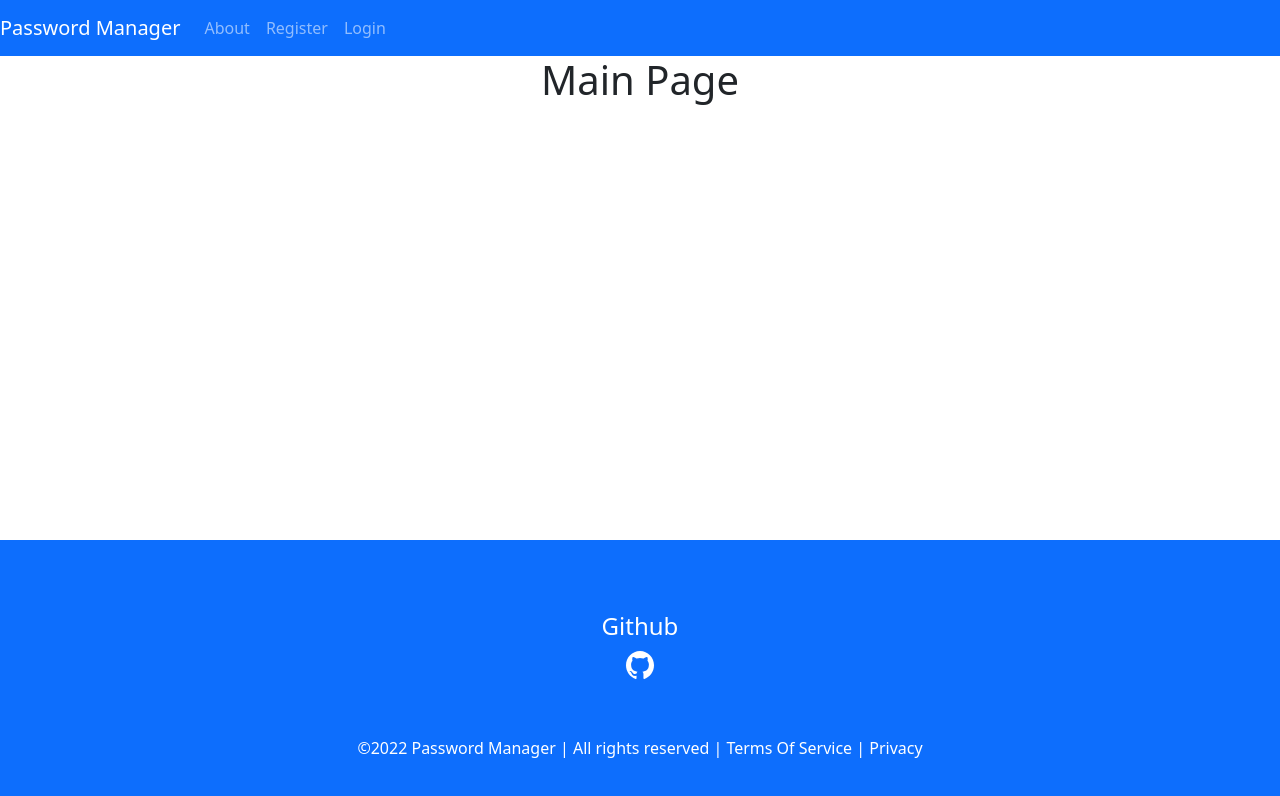
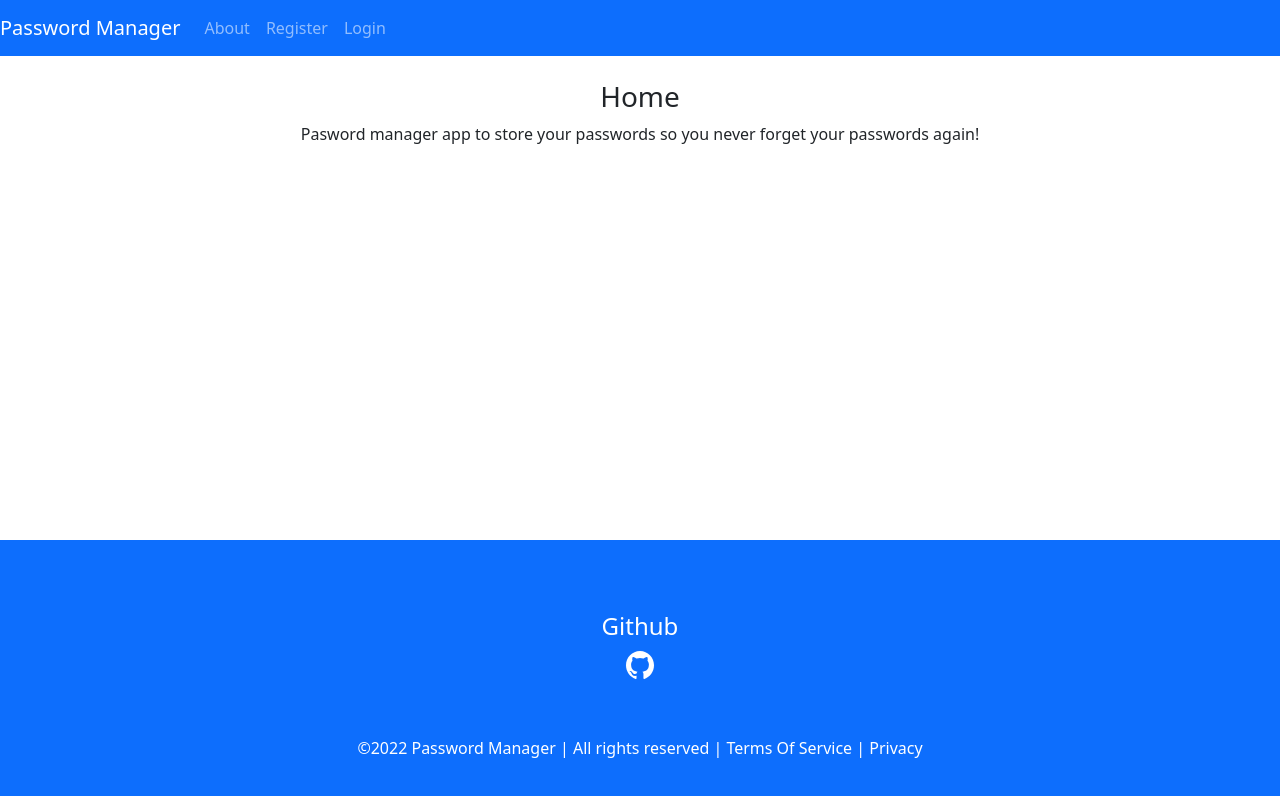
Before and after one commit to jcsgh/password-manager-client, a React (Create React App) app: page / in a window 1280 px wide. Shown: the top 796 px of the page. Built offline with nearby package versions, Linux system fonts and the light colour scheme.

Commit message:
up to date

```diff
--- a/src/App.js
+++ b/src/App.js
@@ -5,13 +5,12 @@ import About from './components/About';
 import Footer from './components/Footer';
 import Login from './components/Login';
 import Register from './components/Register';
+import Home from './components/Home'
 
 import 'bootstrap/dist/css/bootstrap.min.css';
-import { useEffect } from 'react'
 import {
   Route,
-  Switch,
-  Link
+  Switch
 } from "react-router-dom";
 
 function App() {
@@ -19,11 +18,10 @@ function App() {
   return (
     <div className="page-container">
       <div className="content-wrap">
-      {/* <Header/> */}
       <NavBar/>
         <Switch>
         <Route exact path="/">
-            <h1>Main Page</h1>
+            <Home/>
           </Route>
           <Route path="/passwords">
             <Passwords />
--- a/src/components/About.js
+++ b/src/components/About.js
@@ -2,7 +2,7 @@ const About = () => {
     return (
       <div className="container">
        <h3>About</h3>
-       <p>Pasword manager app to store your passwords so you never forget your passwords again!</p>
+       <p>About page</p>
       </div>
     );
   }
--- a/src/components/Home.js
+++ b/src/components/Home.js
@@ -1,8 +1,8 @@
-
 const Home = () => {
   return (
     <div className="container">
      <h3>Home</h3>
+     <p>Pasword manager app to store your passwords so you never forget your passwords again!</p>
     </div>
   );
 }
```
Lines whose indentation alone changed are shown as unchanged.
